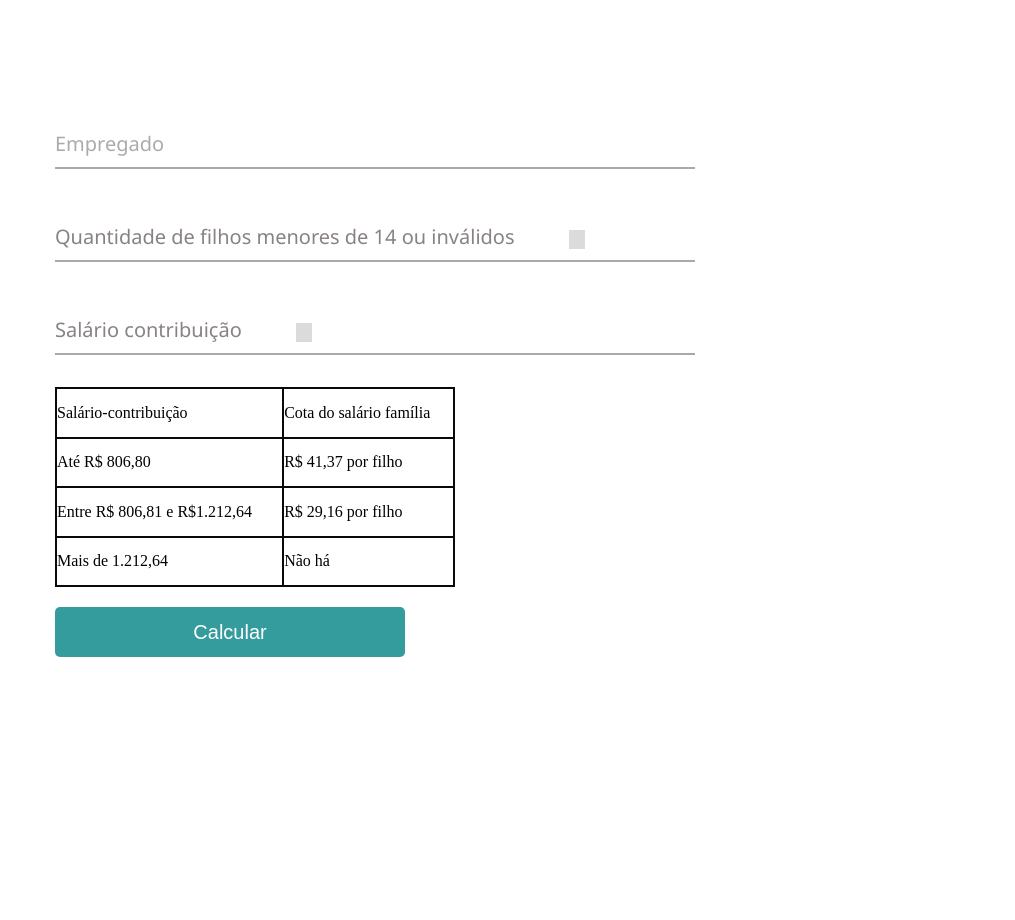
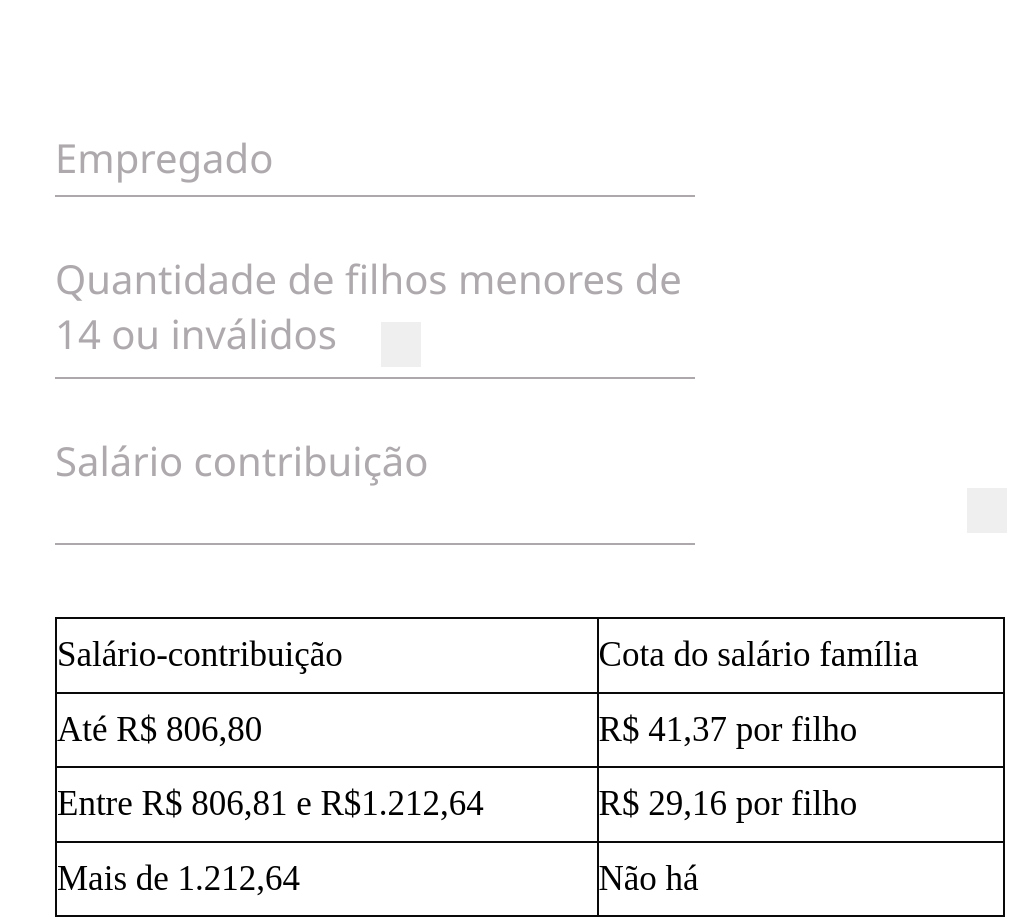
Before and after one commit to nathaliabrazk/Sal-rio-Familiar, a plain HTML site: page index.html in a window 1280 px wide. Shown: the part 640-1560 px from the top of the page, without its empty margins (265-1280 px from the left). Before the commit the page ends 1317 px from the top, so only its background shows below. Drawn offline with Linux system fonts and the light colour scheme.

Commit message:
Alterações no css

```diff
--- a/styles/estilo.css
+++ b/styles/estilo.css
@@ -26,49 +26,59 @@ flex-direction: column;
 p{
     margin-top: 40px;
     color: #888287b0;
-    font-size: 20px;
+    font-size: 40px;
 }
 
 .linha {
-    border: 0.5px solid #888287b2;
+    border: 0.5px solid #888287b0;
     margin: 10px 0; /* Define a margem (espaço) acima e abaixo da linha */
 }
 
 table{
+    margin-top: 40px;
     border-collapse: collapse;
-    width: 400px;
-    height: 200px;
+    width: 950px;
+    height: 300px;
     font-family: Georgia, 'Times New Roman', Times, serif;
 }
 
 tr, td{
     font-family: 'Times New Roman', Times, serif;
     border: 2px solid rgb(10, 9, 9);
+    font-size: 35px;
 }
 
-button{
-    margin-top: 20px;
-    background-color:rgb(52, 156, 156);
+button {
+    margin-top: 20px; /* Espaçamento acima do botão */
+    background-color: rgb(52, 156, 156);
     border-radius: 5px;
     font-size: 20px;
     color: white;
     text-align: center;
-    height: 50px;
+    height: 60px;
     width: 350px;
-    box-shadow: 500 500 500px rgba(128, 128, 128, 0.5);
+    box-shadow: 0 0 10px rgba(128, 128, 128, 0.5);
     border: none;
-
+    display: block;
+    margin: 20px auto; /* Centraliza horizontalmente e adiciona espaçamento abaixo do botão */
 }
 
 label{
-    color: #888287;
-    font-size: 20px;
+    color: #888287b0;
+    font-size: 40px;
+}
+
+input#salario {
+    margin-left: 912px; /* Adiciona um espaço à direita no elemento específico */
+    background-color: rgba(219, 216, 216, 0.411);
 }
 
 input{
-    margin-left: 50px;
-    background-color: rgba(187, 182, 182, 0.5);
-    height: 19px;
-    width: 16px;
+    margin-left: 40px;
+    background-color: rgba(219, 216, 216, 0.411);
+    height: 45px;
+    width: 40px;
     border: none;
+    align-items: center;
+
 }
```
